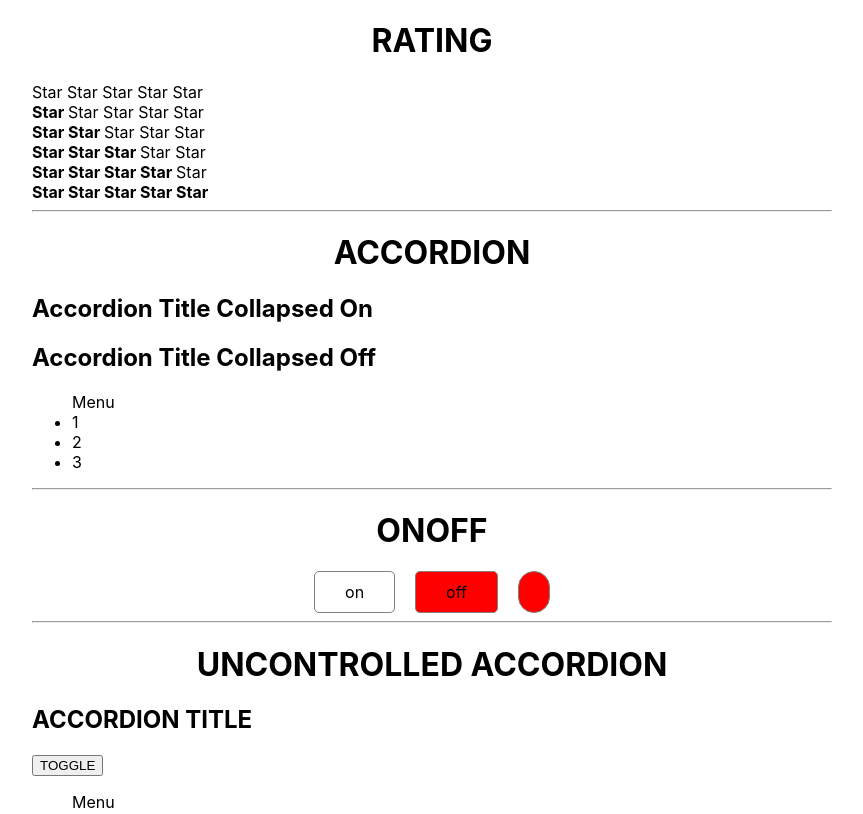
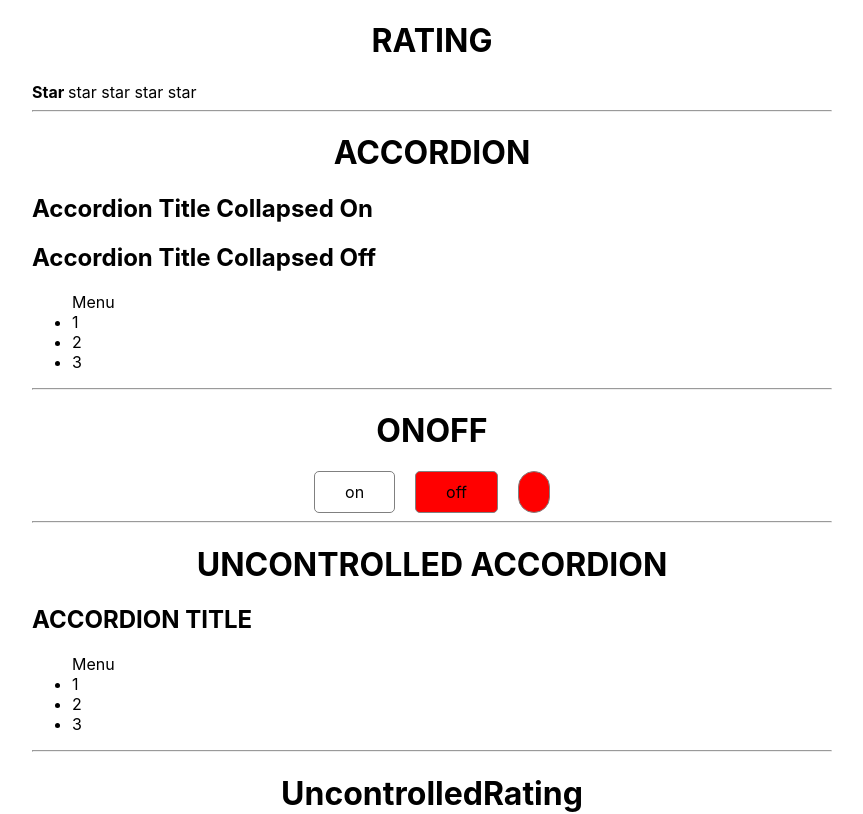
Before and after one commit to ArturLimaiko/it-kamasutra-examples-, a React (Create React App) app: page / in a window 1280 px wide. Shown: the top 814 px of the page, without its empty margins (208-1071 px from the left). Built offline with nearby package versions, Linux system fonts and the light colour scheme.

Commit message:
Rating сделал контролируемый

```diff
--- a/src/App.tsx
+++ b/src/App.tsx
@@ -1,5 +1,5 @@
-import React from 'react';
-import {Rating} from './Rating';
+import React, {useState} from 'react';
+import {Rating, RatingValueType} from './Rating';
 import {Accordion} from "./Accordion";
 import {OnOff} from "./OnOff";
 import {UncontrolledAccordion} from "./UncontrolledAccordion";
@@ -7,15 +7,13 @@ import {UncontrolledRating} from "./UncontrolledRating";
 import './App.css';
 
 function App() {
+
+    let [ratingValue,setRatingValue] = useState<RatingValueType>(1)
+
     return (
         <div className="App">
             <AppTitle title='RATING'/>
-            <Rating value={0}/>
-            <Rating value={1}/>
-            <Rating value={2}/>
-            <Rating value={3}/>
-            <Rating value={4}/>
-            <Rating value={5}/>
+            <Rating value={ratingValue} onClick={setRatingValue}/>
             <hr/>
             <AppTitle title='ACCORDION'/>
             <Accordion titleValue='Accordion Title Collapsed On' collapsed={true}/>
--- a/src/Rating.tsx
+++ b/src/Rating.tsx
@@ -1,25 +1,30 @@
 import React from "react";
 
-export type RatingType  = {
-    value: number
+export type RatingValueType = 0 | 1 | 2 | 3 | 4 | 5;
+
+export type RatingType = {
+    value: RatingValueType
+    onClick: (value: RatingValueType) => void
 }
 
-export function Rating({value}: RatingType) {
+export function Rating({value, onClick}: RatingType) {
     return (
         <div>
-            <Star selected={value > 0}/>
-            <Star selected={value > 1}/>
-            <Star selected={value > 2}/>
-            <Star selected={value > 3}/>
-            <Star selected={value > 4}/>
+            <Star selected={value > 0} onClick={onClick} value={1}/>
+            <Star selected={value > 1} onClick={onClick} value={2}/>
+            <Star selected={value > 2} onClick={onClick} value={3}/>
+            <Star selected={value > 3} onClick={onClick} value={4}/>
+            <Star selected={value > 4} onClick={onClick} value={5}/>
         </div>
     );
 }
 
 type StarType = {
     selected: boolean
+    value: RatingValueType
+    onClick: (value: RatingValueType) => void
 }
 
-export function Star({selected}: StarType) {
-    return selected ? <span><b> Star </b></span> : <span> Star </span>
+export function Star({selected, onClick, value}: StarType) {
+    return <span onClick={ () => { onClick(value) } }> {selected ? <b> Star </b> : 'star'}</span>
 }
--- a/src/UncontrolledAccordion.tsx
+++ b/src/UncontrolledAccordion.tsx
@@ -9,8 +9,7 @@ export function UncontrolledAccordion({titleValue}: UncontrolledAccordionType) {
 
     return (
         <div>
-            <div><AccordionTitle title={titleValue}/>
-                <button onClick={()=> setCollapsed(!collapsed)}>TOGGLE</button>
+            <div ><AccordionTitle title={titleValue} onClick={()=> setCollapsed(!collapsed)}/>
                 {!collapsed && <div><AccordionBody/></div>}
             </div>
         </div>
@@ -19,11 +18,12 @@ export function UncontrolledAccordion({titleValue}: UncontrolledAccordionType) {
 
 type AccordionTitleType = {
     title: string
+    onClick: () => void
 }
 
-function AccordionTitle({title}: AccordionTitleType) {
+function AccordionTitle({title,onClick}: AccordionTitleType) {
     return (
-        <h2>{title}</h2>
+        <h2 style={{cursor:'pointer'}} onClick={()=> {onClick()}}>{title}</h2>
     )
 }
 
```
